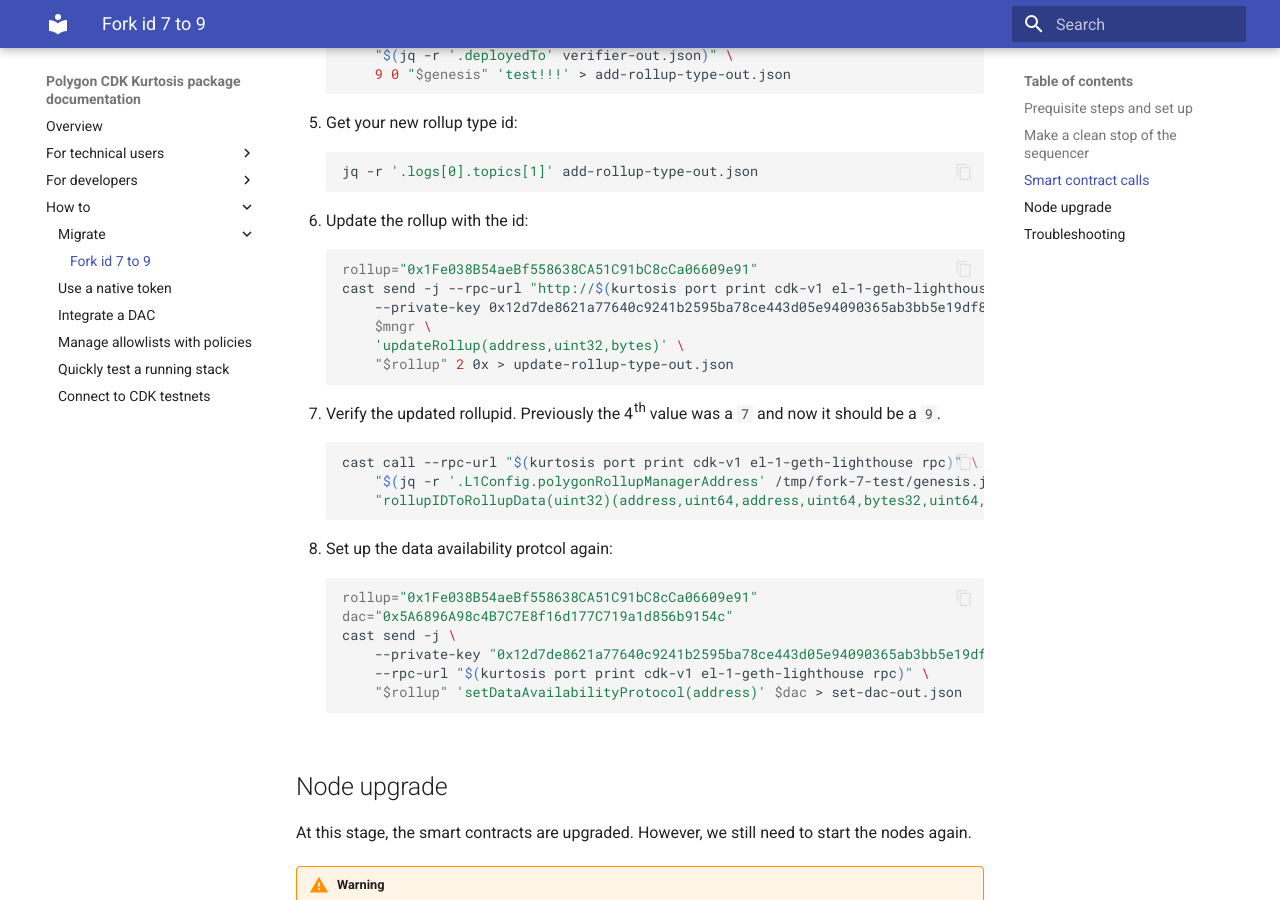
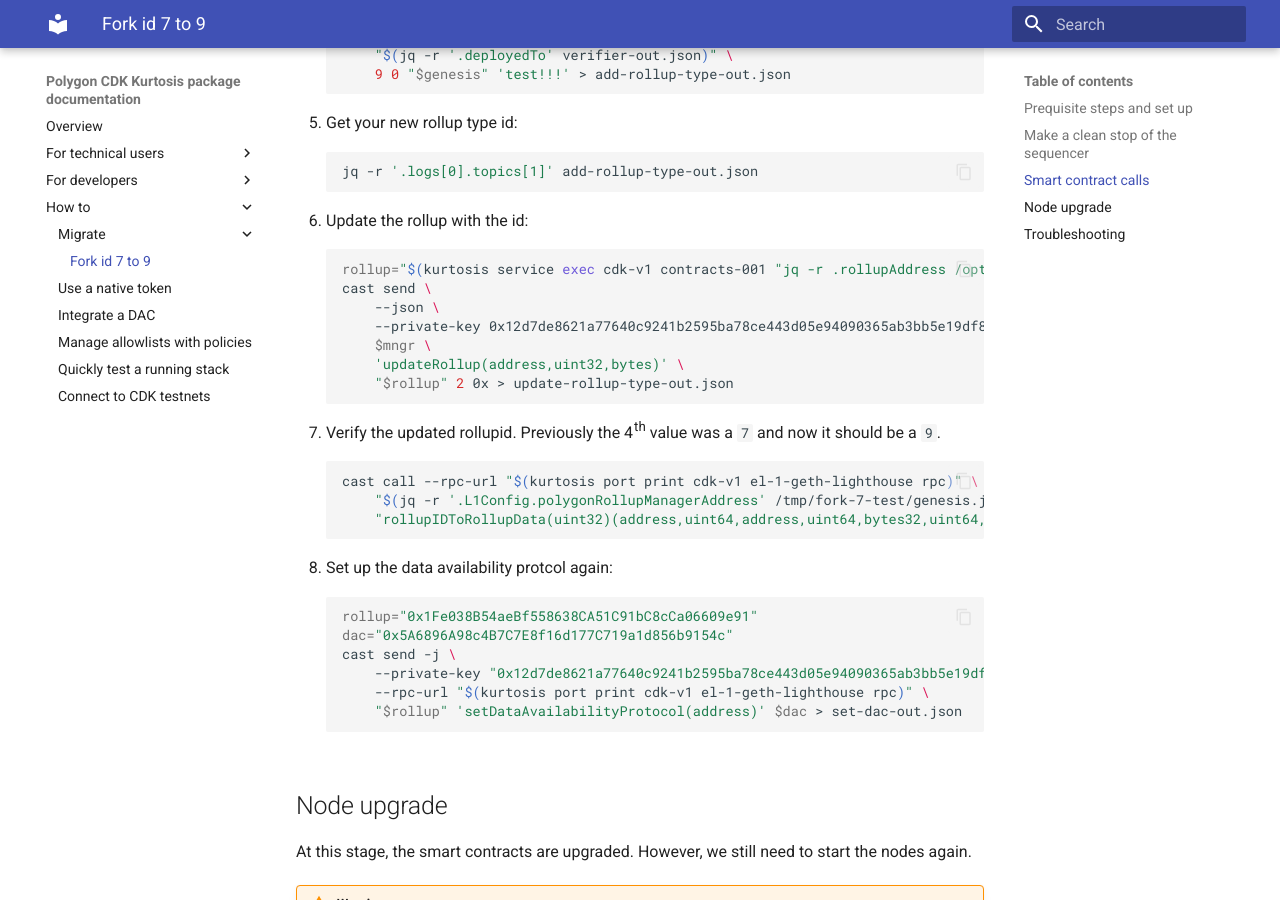
Before and after one commit to 0xPolygon/kurtosis-cdk, an MkDocs documentation site: the page built from docs/how-to/migrate/forkid-7-to-9.md, in a window 1280 px wide and 900 px high, scrolled down 3864 px. Built offline with MkDocs 1.6.1 and Material for MkDocs 9.7.7, drawn with Linux system fonts in a browser that asks for light colours.

Commit message:
Update docs/how-to/migrate/forkid-7-to-9.md
Co-authored-by: Léo Vincent <28714795+leovct@users.noreply.github.com>

````diff
--- a/docs/how-to/migrate/forkid-7-to-9.md
+++ b/docs/how-to/migrate/forkid-7-to-9.md
@@ -197,8 +197,9 @@ cast to-dec $(cast rpc zkevm_batchNumber | sed 's/"//g')
 6. Update the rollup with the id:
 
     ```sh
-    rollup="0x1Fe038B54aeBf558638CA51C91bC8cCa06609e91"
-    cast send -j --rpc-url "http://$(kurtosis port print cdk-v1 el-1-geth-lighthouse rpc)" \
+    rollup="$(kurtosis service exec cdk-v1 contracts-001 "jq -r .rollupAddress /opt/zkevm/combined.json" | tail -n +2)"
+    cast send \
+        --json \
         --private-key 0x12d7de8621a77640c9241b2595ba78ce443d05e94090365ab3bb5e19df82c625 \
         $mngr \
         'updateRollup(address,uint32,bytes)' \
````
